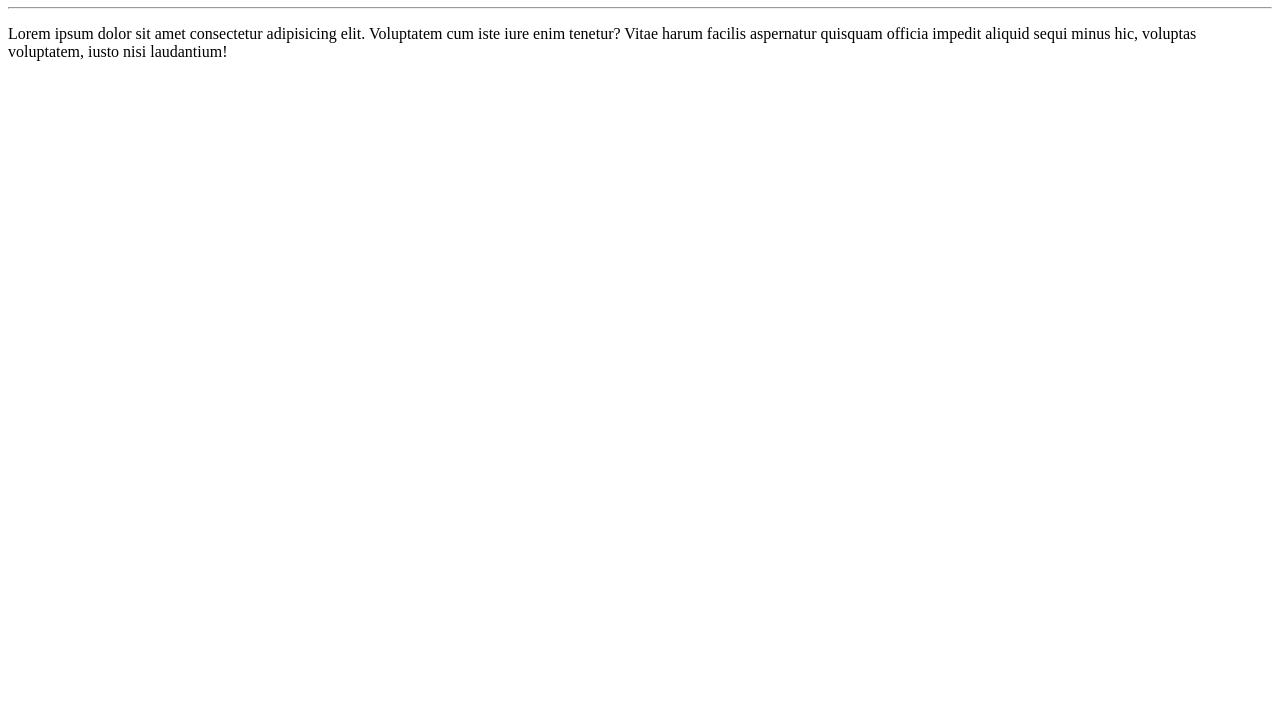
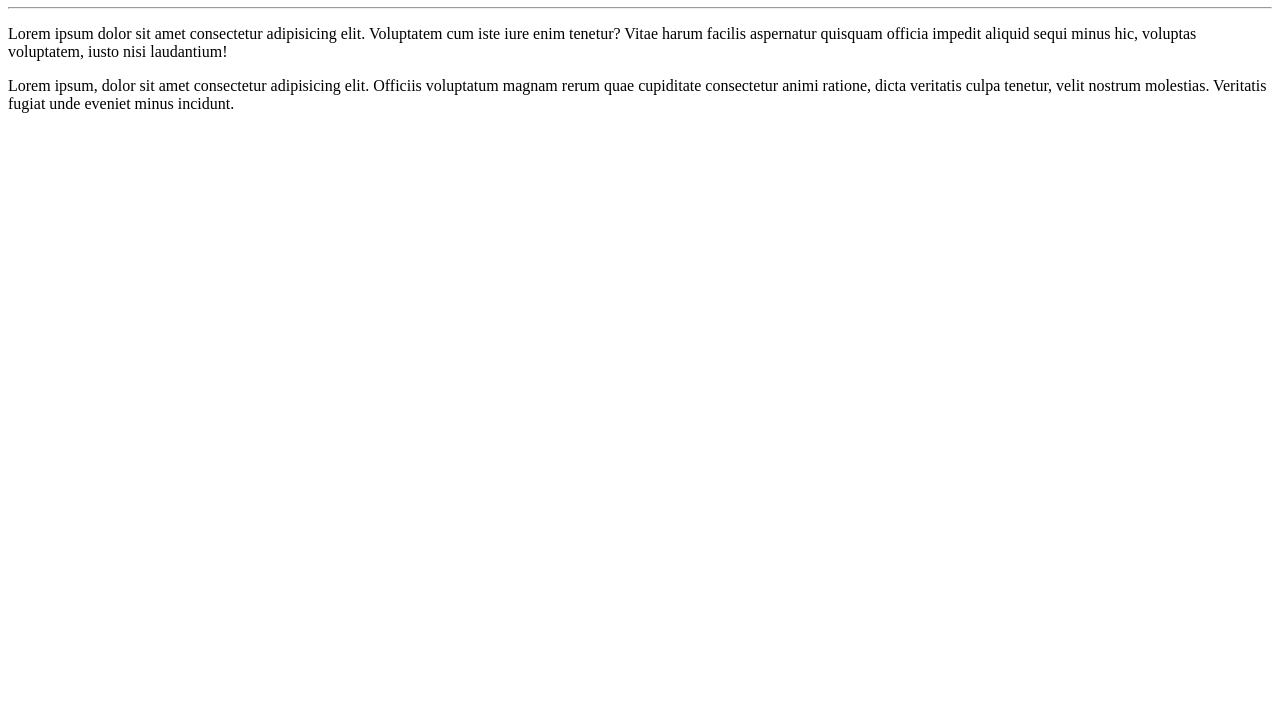
Before and after one commit to bredynilsen/Ola-Mundo-, a plain HTML site: page site-exemplo/index.html in a window 1280 px wide. Shown: the part 73-800 px from the top of the page. Drawn offline with Linux system fonts and the light colour scheme.

Commit message:
Adicionado um paragrafo.

```diff
--- a/site-exemplo/index.html
+++ b/site-exemplo/index.html
@@ -10,5 +10,6 @@
     <h1>Olá, Mundo</h1>
     <hr>
     <p>Lorem ipsum dolor sit amet consectetur adipisicing elit. Voluptatem cum iste iure enim tenetur? Vitae harum facilis aspernatur quisquam officia impedit aliquid sequi minus hic, voluptas voluptatem, iusto nisi laudantium!</p>
+    <p>Lorem ipsum, dolor sit amet consectetur adipisicing elit. Officiis voluptatum magnam rerum quae cupiditate consectetur animi ratione, dicta veritatis culpa tenetur, velit nostrum molestias. Veritatis fugiat unde eveniet minus incidunt.</p>
 </body>
 </html>
```
